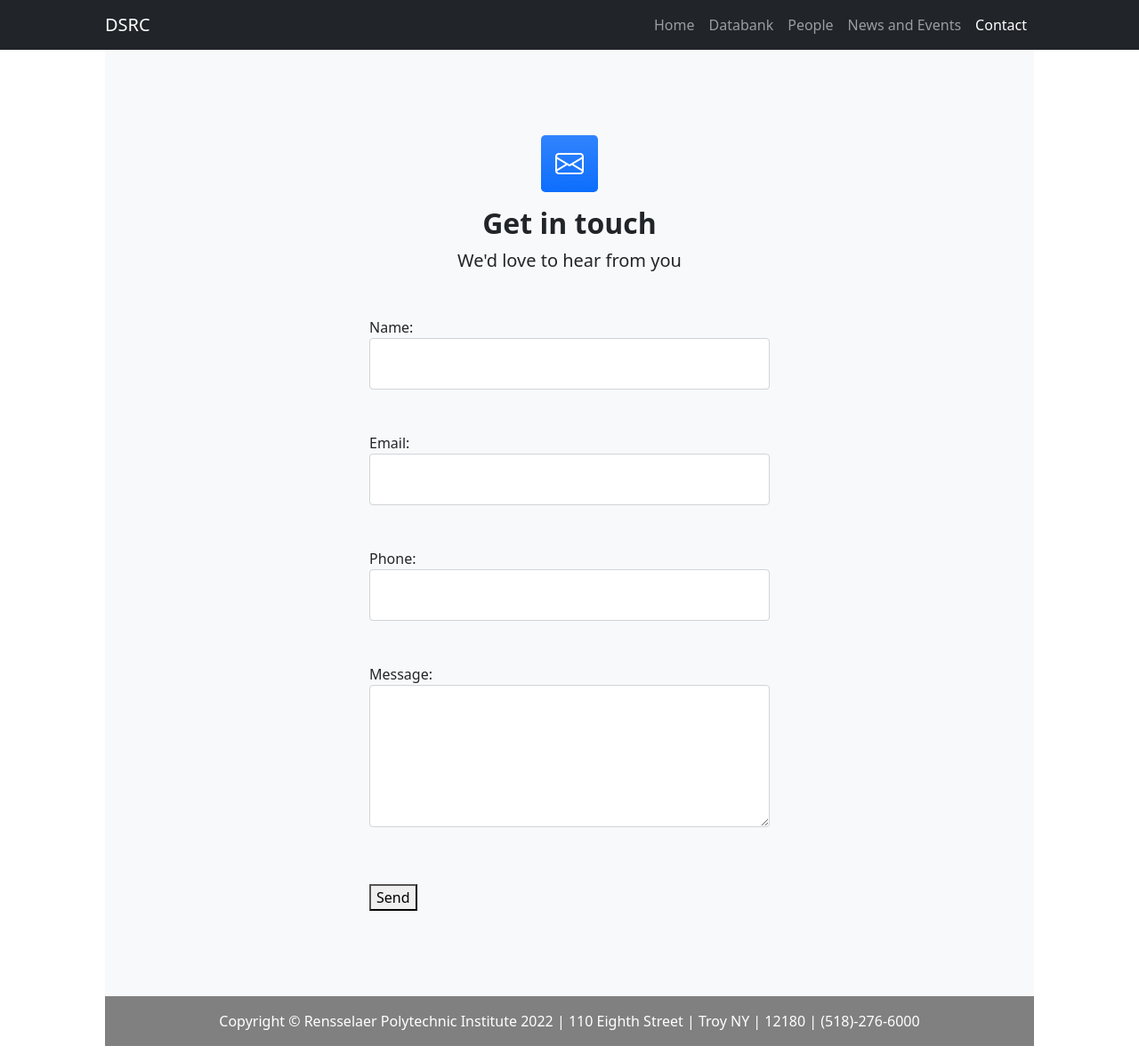
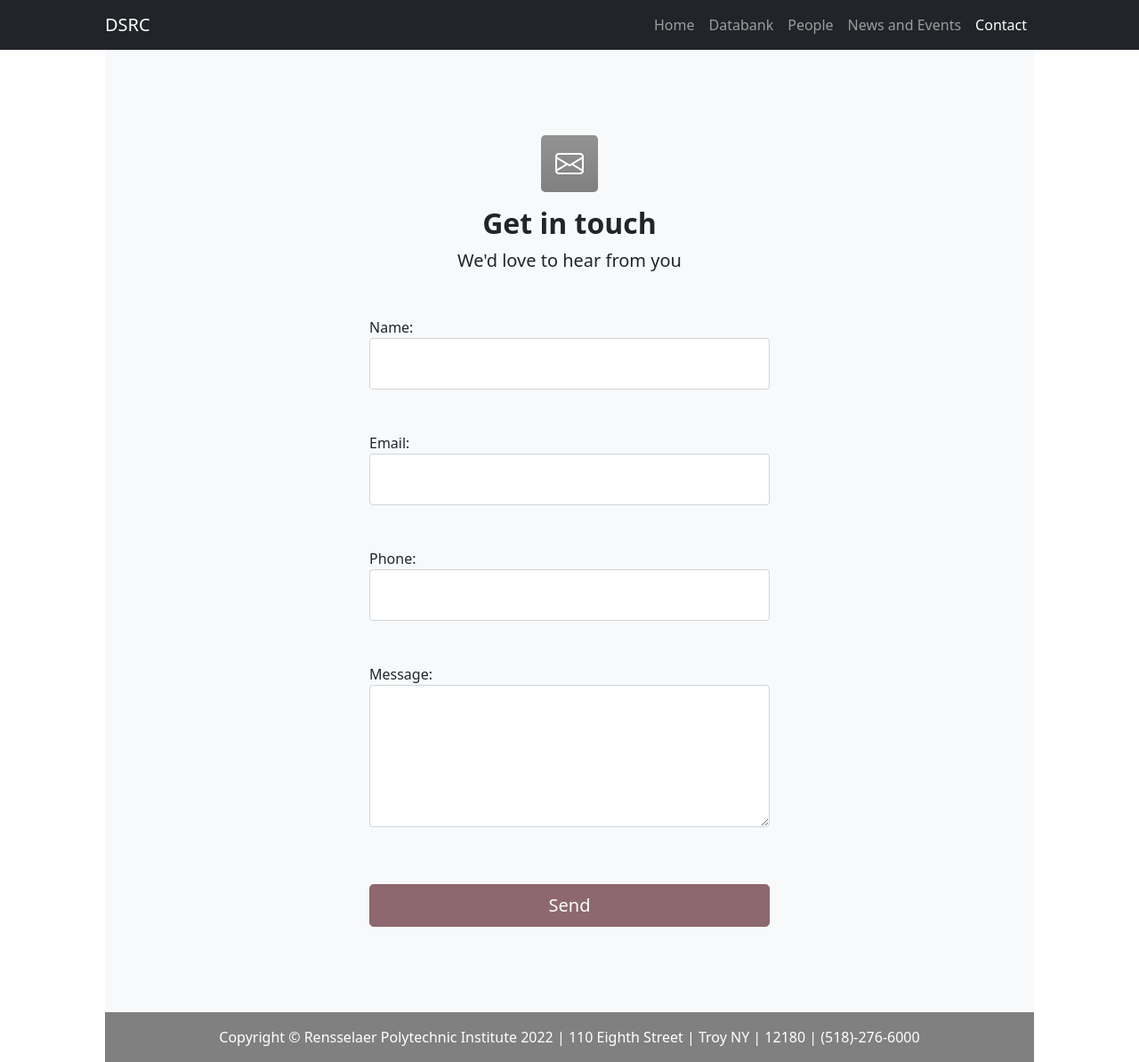
Before and after one commit to crowlc3/DSRC-Site, a website: page public/pages/contactus.html in a window 1280 px wide. Shown: the whole page at 89% size. Drawn offline with nearby package versions, Linux system fonts and the light colour scheme; files whose address does not match are found by name.

Commit message:
contactus

```diff
--- a/public/pages/contactus.html
+++ b/public/pages/contactus.html
@@ -56,7 +56,7 @@
         <section class="bg-light py-5">
             <div class="container px-5 my-5 px-5">
                 <div class="text-center mb-5">
-                    <div class="feature bg-primary bg-gradient text-white rounded-3 mb-3"><i class="bi bi-envelope"></i></div>
+                    <div class="feature bg-grey bg-gradient text-white rounded-3 mb-3"><i class="bi bi-envelope"></i></div>
                     <h2 class="fw-bolder">Get in touch</h2>
                     <p class="lead mb-0">We'd love to hear from you</p>
                 </div>
@@ -84,7 +84,9 @@
                                 <textarea id="Contact-Message" class="form-control" style="height: 10rem">
                                 </textarea><br><br>
                             </div>
-                            <button onclick="sendForm()">Send</button>
+                            <div class="d-grid">
+                                <button class="btn btn-primary btn-lg disabled" onclick="sendForm()">Send</button>
+                            </div>
                         </div>
                     </div>
                 </div>
```
